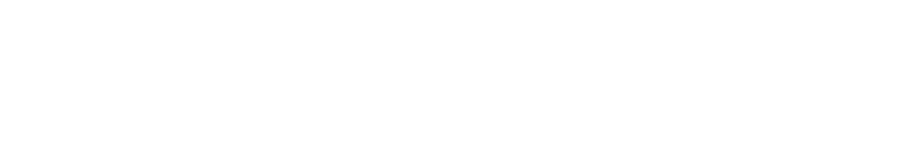
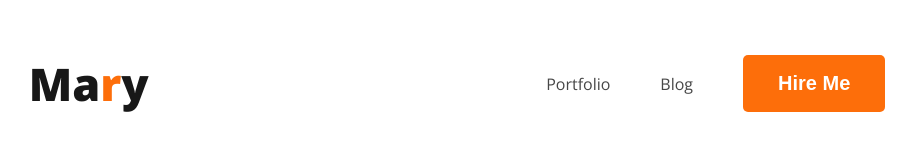
Before and after one commit to mominulislam2397/webdeveloper-protfolio, a plain HTML site: page index.html in a window 1280 px wide. Shown: the whole page, without its empty margins (158-1074 px from the left). Drawn offline with nearby package versions, Linux system fonts and the light colour scheme.

Commit message:
added nav

```diff
--- a/index.html
+++ b/index.html
@@ -4,10 +4,21 @@
   <meta charset="UTF-8">
   <meta name="viewport" content="width=device-width, initial-scale=1.0">
   <title>Web Developer Portfolio</title>
+  <link rel="preconnect" href="https://fonts.googleapis.com">
+<link rel="preconnect" href="https://fonts.gstatic.com" crossorigin>
+<link href="https://fonts.googleapis.com/css2?family=Open+Sans:wght@400;700;800&display=swap" rel="stylesheet">
+  <link rel="stylesheet" href="style.css">
 </head>
 <body>
   <header>
-
+    <nav>
+      <h3 class="nav-title">Ma<span class="text-color">r</span>y</h3>
+      <ul>
+        <li><a href="Portfolio">Portfolio</a></li>
+        <li><a href="blog">Blog</a></li>
+        <li><button class="button-primary">Hire Me</button></li>
+      </ul>
+    </nav>
   </header>
   <main>
 
--- /dev/null
+++ b/style.css
@@ -0,0 +1,50 @@
+/* common shared style */
+
+body{
+  font-family: 'Open Sans', sans-serif;
+}
+.text-color{
+  color: #FD6E0A;
+}
+.button-primary{
+  border-radius: 5px;
+  background: #FD6E0A;
+  color: white;
+  border: 0;
+  font-size: 20px;
+  font-weight: 700;
+  padding: 17px 35px;
+
+}
+
+
+/* nav related styles */
+nav{
+  display: flex;
+}
+
+/* nav related styles */
+nav {
+  display: flex;
+  justify-content: space-around;
+  align-items: center;
+}
+
+.nav-title{
+  color: var(--Dark-01, #181818);;
+font-size: 45px;
+font-weight: 800;
+line-height: normal;
+}
+nav > ul{
+  display: flex;
+  align-items: center;
+}
+nav li{
+  list-style: none;
+  margin-right: 50px;
+}
+nav a{
+  text-decoration: none;
+  color: var(--Dark-02, #474747);
+}
```
